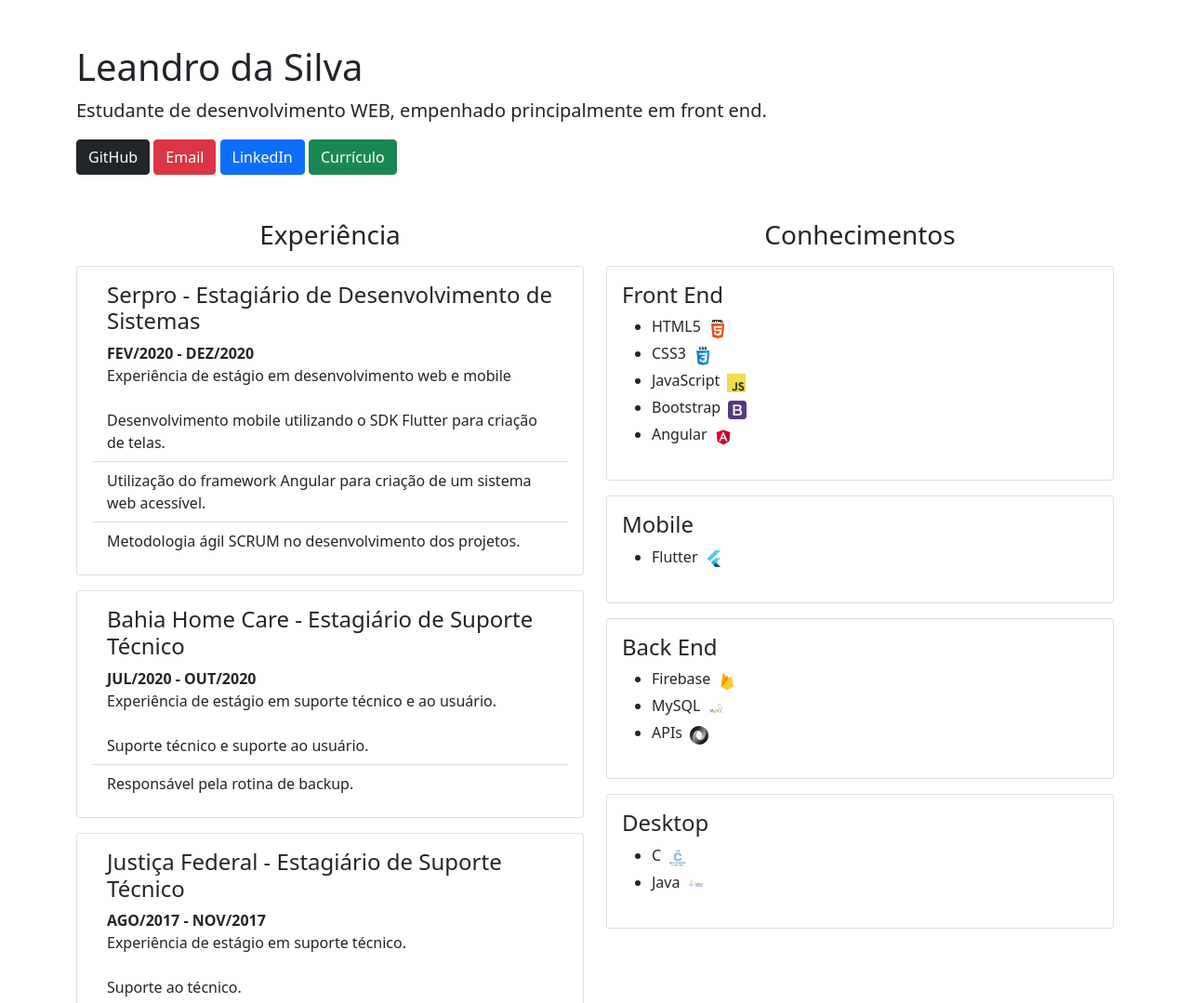
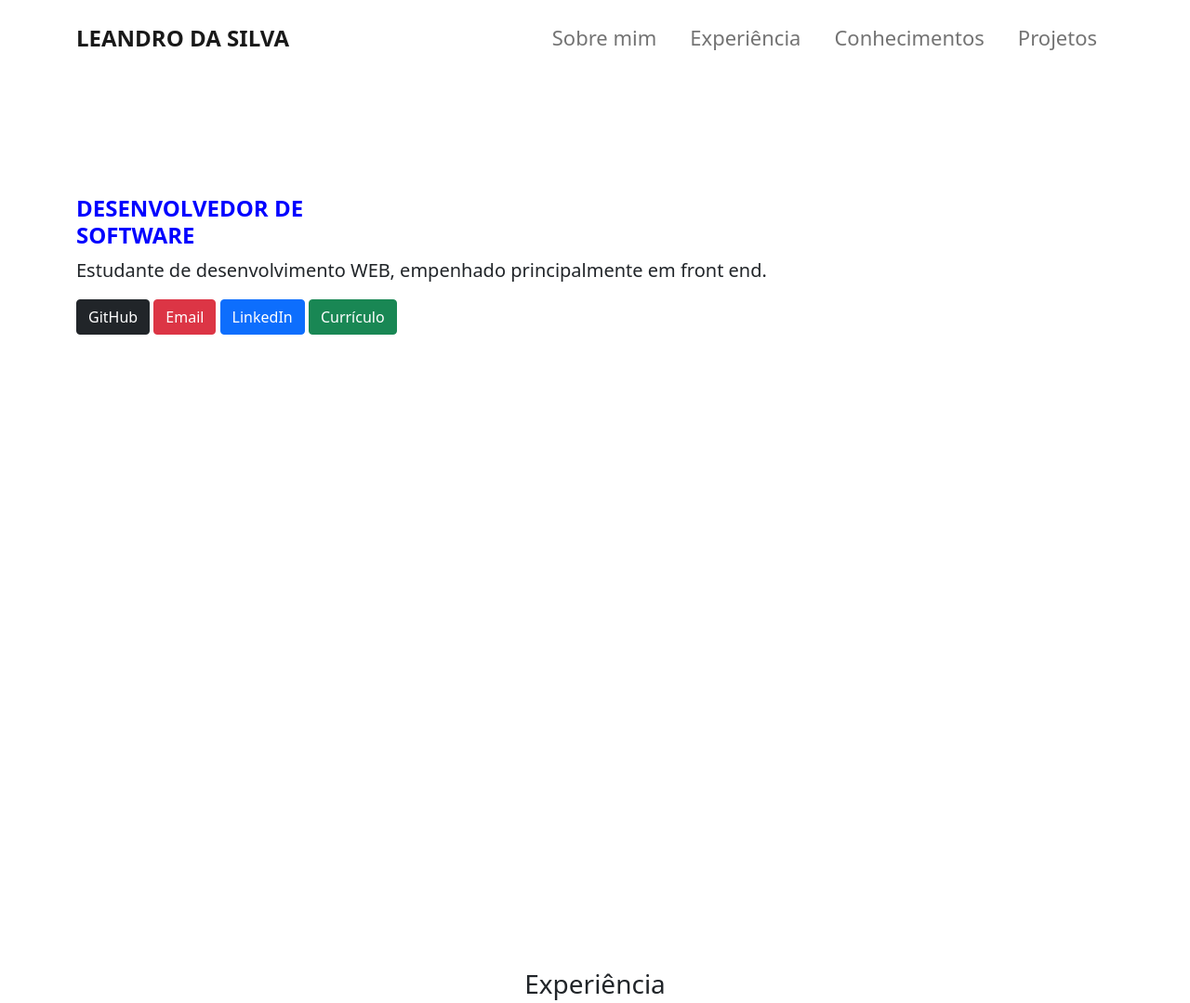
Before and after one commit to leandromsilva/portfolio2, a plain HTML site: page index.html in a window 1280 px wide. Shown: the top 1079 px of the page at 93% size. Drawn offline with nearby package versions, Linux system fonts and the light colour scheme.

Commit message:
Navbar add

```diff
--- a/css/style.css
+++ b/css/style.css
@@ -5,15 +5,70 @@
         display: none;
  }
 
- .arrow-up {
+ body {
+       display: block;
+       overflow-x: hidden;
+}
+
+.arrow-up {
         filter: invert(1);
  }
 
- h3 {
+
+ .navbar-brand {
+       text-transform: uppercase;
+       font-weight: 900;
+       font-size: 24px;
+       color: blue;
+}
+
+ section h1 {
+       text-transform: uppercase;
+       font-weight: 900;
+       font-size: 24px;
+       color: blue;
+}
+
+section p {
+       font-size: 16px;
+       font-weight: 300;
+}
+
+#baout-me .container {
+       margin-top: 100px;
+       justify-content: center;
+}
+
+nav {
+       background-color: white;
+}
+
+.nav-link {
+       color: #A9A9A9;
+       font-size: 22px;
+       margin: auto 10px;
+}
+
+.nav-link:hover {
+       color: blue;
+}
+
+#about-me {
+       height: 100vh;
+}
+
+.section {
+       padding-top: 50px;
+       padding-bottom: 50px;
+       margin-top: 7rem;
+ }
+
+h3 {
+       margin-top: 2rem;
         text-align: center;
  }
 
- p.auto {
+p.auto {
        -webkit-hyphens: auto;
        -ms-hyphens: auto;
        hyphens: auto;
--- a/index.html
+++ b/index.html
@@ -6,29 +6,58 @@
         <meta name="viewport" content="width=device-width, initial-scale=1">
         <link href="css/bootstrap.min.css" rel="stylesheet">
         <link rel="stylesheet" href="css/style.css">
+        <link href='https://unpkg.com/boxicons@2.0.9/css/boxicons.min.css' rel='stylesheet'>
         <title>Leandro da Silva</title>
 </head>
 
 <body>
-        <section role="presentation" class="section">
-                <div class="container my-5">
-                        <h1>Leandro da Silva</h1>
+        <section role="navigation">
+                <nav class="py-3 navbar navbar-expand-lg fixed-top navbar-light">
+                        <div class="container">
+                                <a class="navbar-brand" href="https://www.linkedin.com/in/lmsilvadev/" target="_blank">Leandro da Silva</a>
+                                <button class="navbar-toggler " type="button" data-bs-toggle="collapse"
+                                        data-bs-target="#navbarNavAltMarkup" aria-controls="navbarNavAltMarkup"
+                                        aria-expanded="false" aria-label="Toggle navigation">
+                                        <span class="navbar-toggler-icon"></span>
+                                </button>
+                                <div class="collapse navbar-collapse" id="navbarNavAltMarkup">
+                                        <ul class="navbar-nav ms-auto">
+                                                <li class="nav-item">
+                                                        <a class="nav-link" href="#">Sobre mim</a>
+                                                </li>
+                                                <li class="nav-item">
+                                                        <a class="nav-link" href="#experience">Experiência</a>
+                                                </li>
+                                                <li class="nav-item">
+                                                        <a class="nav-link" href="#knowledge">Conhecimentos</a>
+                                                </li>
+                                                <li class="nav-item">
+                                                        <a class="nav-link" href="#projects">Projetos</a>
+                                                </li>
+                                        </ul>
+                                </div>
+                        </div>
+                </nav>
+        </section>
+        <section id="about-me" role="presentation" class="section">
+                <div class="container mt-5">
+                        <h1>Desenvolvedor de<br>Software</h1>
                         <p class="lead">
                                 Estudante de desenvolvimento WEB, empenhado principalmente em front end.
                         </p>
                         <a class="btn btn-dark" href="https://github.com/leandromsilva" target="_blank">GitHub</a>
                         <a class="btn btn-danger" href="mailto:lmrsilva@outlook.com" target="_blank">Email</a>
-                        <a class="btn btn-primary " href="https://www.linkedin.com/in/leandro-da-silva-1834801ba/"
+                        <a class="btn btn-primary " href="https://www.linkedin.com/in/lmsilvadev/"
                                 target="_blank">LinkedIn</a>
                         <a class="btn btn-success "
                                 href="https://docs.google.com/document/d/1z_TkrMQouXveobIF-XVEag1Fb4Vehex4AOSVYgQGN7M/edit?usp=sharing"
                                 target="_blank">Currículo</a>
                 </div>
         </section>
-        <section class="container mt-5">
+        <section id="experience" class="container mt-5 section">
+                <h3 class="mb-3">Experiência</h3>
                 <div class="row">
-                        <div class="col mb-3">
-                                <h3 class="mb-3">Experiência</h3>
+                        <div class="col mb-3 col-md-6 col-lg-4 mb-3">
                                 <div class="card mb-3">
                                         <div class="card-body">
                                                 <div class="mx-3">
@@ -52,6 +81,8 @@
                                                 </ul>
                                         </div>
                                 </div>
+                        </div>
+                        <div class="col mb-3 col-md-6 col-lg-4 mb-3">
                                 <div class="card mb-3">
                                         <div class="card-body">
                                                 <div class="mx-3">
@@ -69,6 +100,8 @@
                                                 </ul>
                                         </div>
                                 </div>
+                        </div>
+                        <div class="col mb-3 col-md-6 col-lg-4 mb-3">
                                 <div class="card mb-3">
                                         <div class="card-body">
                                                 <div class="mx-3">
@@ -87,9 +120,12 @@
                                         </div>
                                 </div>
                         </div>
-                        <div class="col mb-3">
+                </div>
+        </section>
+        <section id="knowledge" class="container mt-5 mb-3 section">
                 <h3 class="mb-3">Conhecimentos</h3>
-                                <div class="col mb-3">
+                <div class="row">
+                        <div class="col mb-3 col-md-6 col-lg-4 mb-3">
                                 <div class="card mb-3">
                                         <div class="card-body">
                                                 <h4>Front End</h4>
@@ -100,22 +136,39 @@
                                                         <li>CSS3<span class="badge"><img height="20px"
                                                                                 src="img/css.png" /></span>
                                                         </li>
-                                                                </li>
                                                         <li>JavaScript<span class="badge"><img height="20px"
                                                                                 src="img/javascript.png" /></span>
-                                                                </li>
                                                         </li>
                                                         <li>Bootstrap<span class="badge"><img height="20px"
                                                                                 src="img/bootstrap.png" /></span>
                                                         </li>
-                                                                </li>
                                                         <li>Angular<span class="badge"><img height="20px"
                                                                                 src="img/angular.png" /></span>
                                                         </li>
+
+                                                </ul>
+                                        </div>
+                                </div>
+                        </div>
+                        <div class="col mb-3 col-md-6 col-lg-4 mb-3">
+                                <div class="card mb-3">
+                                        <div class="card-body">
+                                                <h4>Back End</h4>
+                                                <ul>
+                                                        <li>Firebase<span class="badge"><img height="20px"
+                                                                                src="img/firebase.png" /></span>
+                                                        </li>
+                                                        <li>MySQL<span class="badge"><img height="20px"
+                                                                                src="img/mysql.png" /></span>
+                                                        </li>
+                                                        <li>APIs<span class="badge"><img height="20px"
+                                                                                src="img/json.png" /></span>
                                                         </li>
                                                 </ul>
                                         </div>
                                 </div>
+                        </div>
+                        <div class="col mb-3 col-md-6 col-lg-4 mb-3">
                                 <div class="card mb-3">
                                         <div class="card-body">
                                                 <h4>Mobile</h4>
@@ -123,29 +176,11 @@
                                                         <li>Flutter<span class="badge"><img height="20px"
                                                                                 src="img/flutter.png" /></span>
                                                         </li>
-                                                                </li>
                                                 </ul>
                                         </div>
                                 </div>
-                                        <div class="card mb-3">
-                                                <div class="card-body">
-                                                        <h4>Back End</h4>
-                                                        <ul>
-                                                                <li>Firebase<span class="badge"><img height="20px"
-                                                                                        src="img/firebase.png" /></span>
-                                                                </li>
-                                                                </li>
-                                                                <li>MySQL<span class="badge"><img height="20px"
-                                                                                        src="img/mysql.png" /></span>
-                                                                </li>
-                                                                </li>
-                                                                <li>APIs<span class="badge"><img height="20px"
-                                                                                        src="img/json.png" /></span>
-                                                                </li>
-                                                                </li>
-                                                        </ul>
                         </div>
-                                        </div>
+                        <div class="col mb-3 col-md-6 col-lg-4 mb-3">
                                 <div class="card mb-3">
                                         <div class="card-body">
                                                 <h4>Desktop</h4>
@@ -153,19 +188,16 @@
                                                         <li>C<span class="badge"><img height="20px"
                                                                                 src="img/c.png" /></span>
                                                         </li>
-                                                                </li>
                                                         <li>Java<span class="badge"><img height="20px"
                                                                                 src="img/java.png" /></span>
-                                                                </li>
                                                         </li>
                                                 </ul>
                                         </div>
                                 </div>
                         </div>
                 </div>
-                </div>
         </section>
-        <section class="container mt-5 mb-3">
+        <section id="projects" class="container mt-5 mb-3 section">
                 <h3 class="mb-3">Projetos</h3>
                 <div class="row">
                         <div class="col-md-6 col-lg-4 mb-3">
@@ -173,7 +205,8 @@
                                         <img src="img/starbucks.png" class="card-img-top" alt="clone do site starbucks">
                                         <div class="card-body">
                                                 <h5 class="card-title">Clone do site Starbucks</h5>
-                                                <p class="card-text auto">Clone do site Starbucks criado enquanto eu estudava o
+                                                <p class="card-text auto">Clone do site Starbucks criado enquanto eu
+                                                        estudava o
                                                         curso de desenvolvimento web da b7web</p>
                                                 <a href="https://leandromsilva.github.io/starbucks_exercise/"
                                                         class="btn btn-primary" target="_blank">Site</a>
@@ -182,14 +215,16 @@
                                         </div>
                                 </div>
                         </div>
-
                         <div class="col-md-6 col-lg-4 mb-3">
                                 <div class="card mb-3">
-                                        <img src="img/digitaLibrary.png" class="card-img-top" alt="Imagem do respositio no github do meu app livraria digital em flutter">
+                                        <img src="img/digitaLibrary.png" class="card-img-top"
+                                                alt="Imagem do respositio no github do meu app livraria digital em flutter">
                                         <div class="card-body">
                                                 <h5 class="card-title">Livraria Digital</h5>
-                                                <p class="card-text auto">Projeto de uma aplicação mobile desenvolvida em
-                                                        Flutter para entrega de TCC, por enquanto ainda só o front end</p>
+                                                <p class="card-text auto">Projeto de uma aplicação mobile desenvolvida
+                                                        em
+                                                        Flutter para entrega de TCC, por enquanto ainda só o front end
+                                                </p>
                                                 <a href="https://github.com/leandromsilva/digital_library"
                                                         class="btn btn-primary" target="_blank">Código Fonte</a>
                                         </div>
@@ -197,7 +232,8 @@
                         </div>
                         <div class="col-md-6 col-lg-4 mb-3">
                                 <div class="card mb-3">
-                                        <img src="img/basics.png" class="card-img-top" alt="Imagem do respositio fundamentos no meu github">
+                                        <img src="img/basics.png" class="card-img-top"
+                                                alt="Imagem do respositio fundamentos no meu github">
                                         <div class="card-body">
                                                 <h5 class="card-title">Fundamentos</h5>
                                                 <p class="card-text auto">Neste espaço estão os codigos que usei para
@@ -222,7 +258,6 @@
                                 </div>
                         </div>
                 </div>
-                </div>
         </section>
 
         <button type="button" class="btn btn-primary btn-lg" id="back-to-top">
```
Lines whose indentation alone changed are shown as unchanged.
